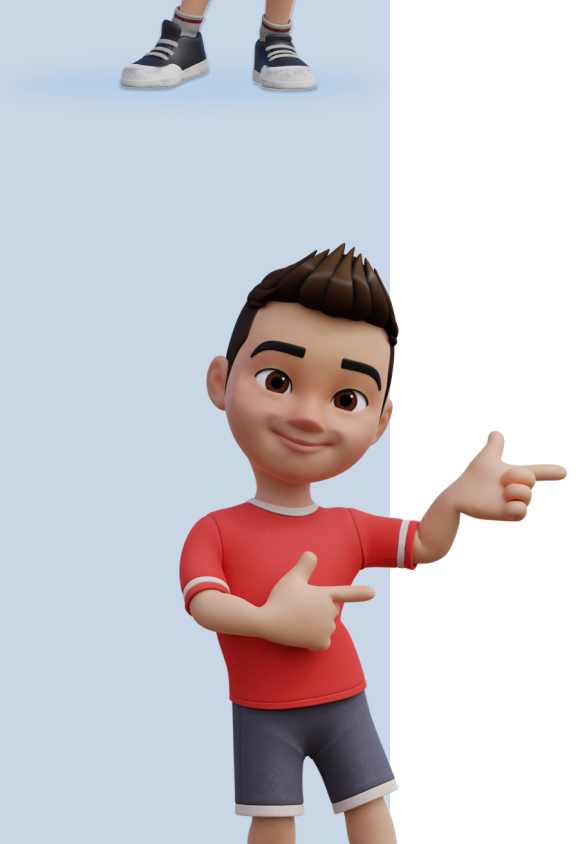
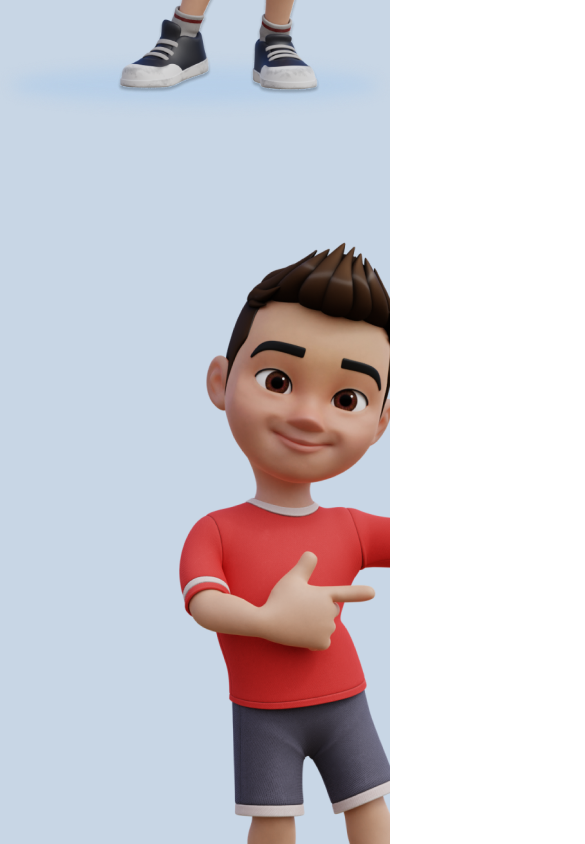
Before and after one commit to jest-in/esadhi.com, a React (Create React App) app: page / in a window 390 px wide. Shown: the part 900-1744 px from the top of the page, 585 px wide, since content can reach past the window. Built offline with nearby package versions, Linux system fonts and the light colour scheme.

Commit message:
Nav Bar Updated

```diff
--- a/src/css/media-query.css
+++ b/src/css/media-query.css
@@ -2,6 +2,7 @@
 @media (max-width: 300px) {
     *{
         font-size: 30%;
+        overflow: hidden;
     }
 
     .index-header{
@@ -63,6 +64,7 @@
 @media (max-width: 576px) {
     *{
         font-size: 55%;
+        overflow: hidden;
     }
 
     .index-header{
```
